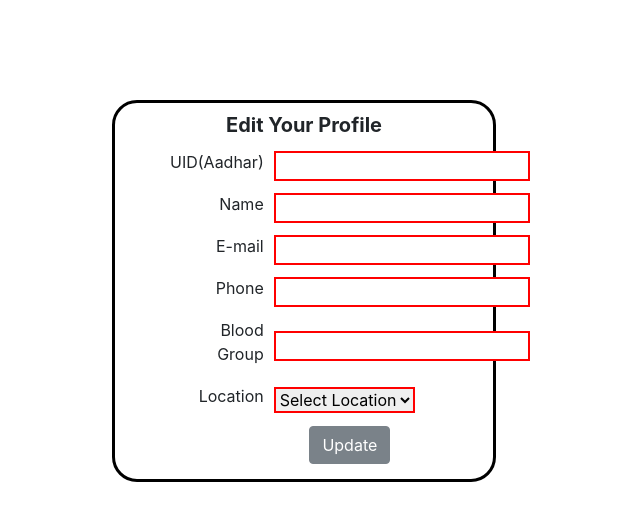
After one commit to saketh-bheemareddy/Blood-Bank, a PHP site: page /update_page.php in a window 1280 px wide. The commit adds this page. Shown: the top 521 px of the page, without its empty margins (336-976 px from the left). Run offline with PHP 8.4, Linux system fonts and the light colour scheme; the visitor is signed in with stand-in values (Sample User, id 1); data that the repository does not hold is empty.

Commit message:
User profile Update commit

```diff
--- a/styles/forgotpassword.css
+++ b/styles/forgotpassword.css
@@ -21,5 +21,5 @@ form:invalid button {
 }
 body{
     background: rgb(238,174,202);
-background: radial-gradient(circle, rgba(238,174,202,1) 0%, rgba(148,187,233,1) 100%);
+    background: radial-gradient(circle, rgba(238,174,202,1) 0%, rgba(148,187,233,1) 100%);
 }
--- /dev/null
+++ b/styles/update_page.css
@@ -0,0 +1,33 @@
+td{
+    padding: 5px;
+}
+td.left{
+    text-align: right;
+}
+td.center{
+    text-align: center;
+}
+.profile{
+    margin-left: 35%;
+    margin-right: 35%;
+    border: 3px solid black;
+    margin-top: 100px;
+    padding: 10px 50px 10px 50px;
+    border-radius: 25px;
+}
+input:required:invalid,select:required:invalid {
+    border: 2px solid red;
+}
+input:required:valid,select:required:valid{
+    border: 2px solid rgb(27, 234, 12);
+}
+input{
+    outline: none;
+}
+form:invalid button {
+    opacity: 0.9;
+    pointer-events: none;
+}
+.non-edit:hover{
+    cursor: not-allowed;
+}
--- /dev/null
+++ b/update_page.php
@@ -0,0 +1,62 @@
+<?php include 'connection.php' ?>
+<?php session_start(); ?>
+<?php
+$uid = $_SESSION['uid'];
+$sql = "SELECT * FROM donar_details WHERE uid = '$uid'";
+$result = $conn->query($sql);
+$row = $result->fetch_assoc();
+?>
+<!DOCTYPE html>
+<html lang="en">
+<head>
+    <meta charset="UTF-8">
+    <meta http-equiv="X-UA-Compatible" content="IE=edge">
+    <meta name="viewport" content="width=device-width, initial-scale=1.0">
+    <link rel="stylesheet" href="https://cdn.jsdelivr.net/npm/bootstrap@4.0.0/dist/css/bootstrap.min.css" integrity="sha384-Gn5384xqQ1aoWXA+058RXPxPg6fy4IWvTNh0E263XmFcJlSAwiGgFAW/dAiS6JXm" crossorigin="anonymous">
+    <title>Update Profile</title>
+    <link rel="stylesheet" href="styles/update_page.css">
+</head>
+<body>
+    <center>
+    <div class="profile">
+        <h5><b>Edit Your Profile</b></h5>
+        <form action="update.php" method="post">
+            <table>
+                <tr>
+                    <td class="left"><label for="uid">UID(Aadhar) </label></td>
+                    <td><input class="non-edit" type="text" name="uid" id="" value="<?php echo $row['uid'];?>" required minlenght="12" maxlength="12" pattern="[2-9]{1}[0-9]{11}"></td>
+                </tr>
+                <tr>
+                    <td class="left"><label for="uname">Name </label></td>
+                    <td><input class="non-edit" type="text" name="uname" id="" value="<?php echo $row['username'];?>" required pattern="[A-Z][a-z]{,29}"></td>
+                </tr>
+                <tr>
+                    <td class="left"><label for="email">E-mail </label></td>
+                    <td><input type="email" name="email" id="" value="<?php echo $row['email'];?>" required></td>
+                </tr>
+                <tr>
+                    <td class="left"><label for="phone">Phone </label></td>
+                    <td><input type="text" name="phone" id="" value="<?php echo $row['phone'];?>" required minlength="10" maxlength="10" pattern="[6-9]{1}[0-9]{9}"></td>
+                </tr>
+                <tr>
+                    <td class="left"><label for="group">Blood Group </label></td>
+                    <td><input type="text" name="group" id="" value="<?php echo $row['blood_group'];?>" required pattern="([A|B|O]|[A][B])[\+-]"></td>
+                </tr>
+                <tr>
+                    <td class="left"><label for="location">Location</label></td>
+                    <td><select name="location" required>
+                        <option value="">Select Location</option>
+                        <option  value="Hyderabad">Hyderabad</option>
+                        <option value="Warangal">Warangal</option>
+                        <option value="Nizambad">Nizambad</option>
+                        <option value="Karimnagar">Karimnagar</option>
+                        <option value="Adilabad">Adilabad</option>
+                        <option value="Khammam">Khammam</option>
+                    </select> </td>
+                </tr>
+                <tr><td class="center" colspan="2"><button class="btn btn-secondary" type="submit">Update</button></td></tr>
+            </table>
+        </form>
+    </center>
+</body>
+</html>
--- a/welcome.php
+++ b/welcome.php
@@ -1,4 +1,7 @@
 <?php session_start();?>
+<?php if(isset($_GET['profile_updated']) and $_GET('profile_updated') == "true"){
+echo "<script>alert('User Profile Updated Sucessfully');</script>";
+} ?>
 <!DOCTYPE html>
 <html lang="en">
 <head>
@@ -12,7 +15,8 @@
 <body background="images/output_bg.jpg">
 <div class="container">
   <div class="font-weight-bold">
-  <a href="logout.php">Log out</a>
+  <a href="logout.php">Log out</a> &nbsp;
+  <a href="update_page.php">update profile</a>
   </div>
   <h1 class="text-center">Welcome <?php echo $_SESSION['uname'] ?></h1>
   </div>
```
Also changed, not shown: update.php (added, +13 -0 lines).
